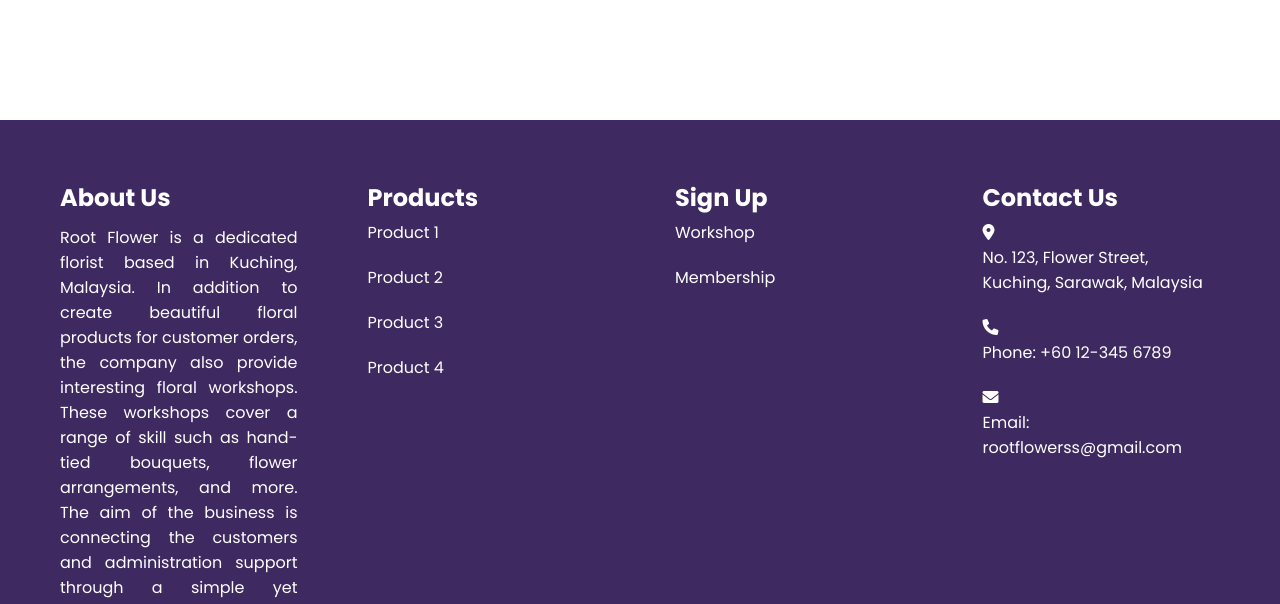
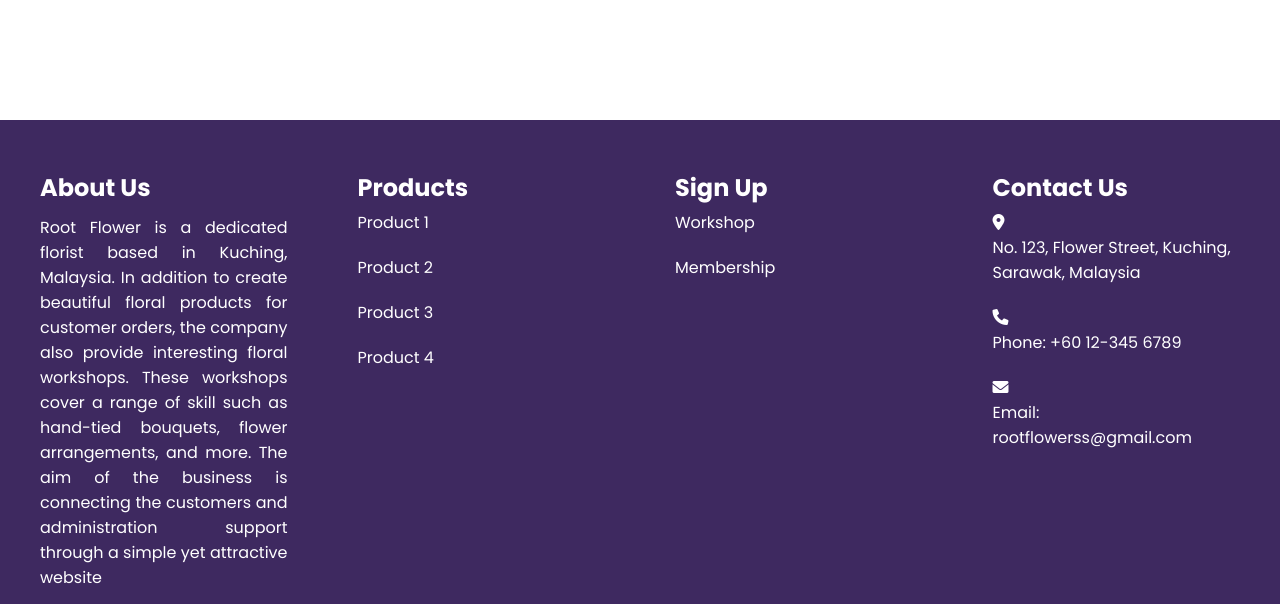
Before and after one commit to kevinn-yu/Web-Design-Project, a plain HTML site: page PROJECT/index.html in a window 1280 px wide. Shown: the part 2570-3174 px from the top of the page. Drawn offline with Linux system fonts and the light colour scheme.

Commit message:
Changed footer section

```diff
--- a/PROJECT/CSS/style.css
+++ b/PROJECT/CSS/style.css
@@ -370,7 +370,7 @@ nav ul li .dropdown-menu a:hover {
 .footer-content {
     background-color: #3E2960;
     color: #fff;
-    padding: 40px 20px;
+    padding: 30px 20px;
     display: flex;
     flex-direction: column;
 }
@@ -379,8 +379,9 @@ nav ul li .dropdown-menu a:hover {
     display: grid;
     grid-template-columns: repeat(auto-fit, minmax(250px, 1fr));
     gap: 30px;
+    margin-left: 10px;
     width: 100%;
-    max-width: 1200px;
+    max-width: 1400px;
     margin: 0 auto;
 }
 
```
